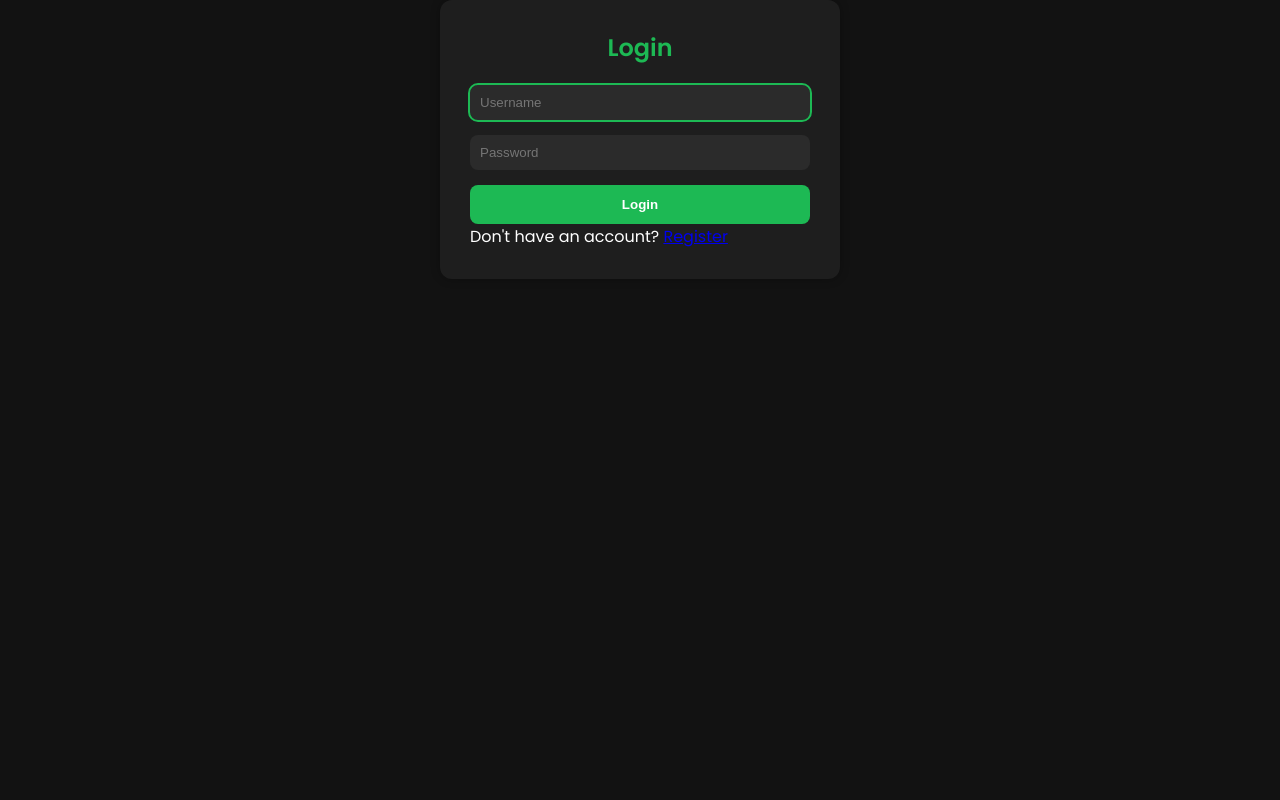
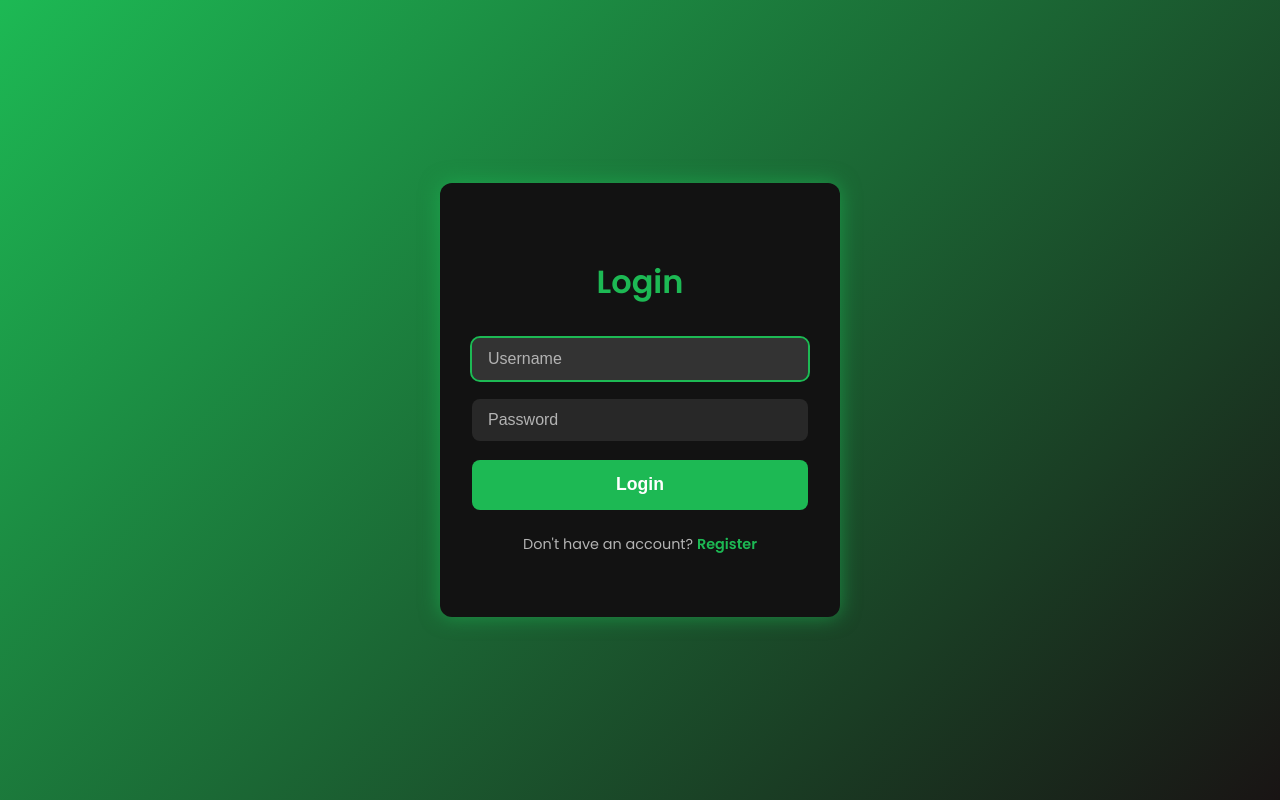
Before and after one commit to MenukaSankalpa/spotify_clone, a PHP site: page / in a window 1280 px wide. Run offline with PHP 8.4, Linux system fonts and the light colour scheme.

Commit message:
both add css codes

```diff
--- a/assets/css/style.css
+++ b/assets/css/style.css
@@ -1,122 +1,102 @@
-/* Import Poppins font */
-@import url('https://fonts.googleapis.com/css2?family=Poppins:wght@400;600&display=swap');
-
-* {
-    box-sizing: border-box;
-    margin: 0;
-    padding: 0;
+/* Reset & Base */
+*, *::before, *::after {
+  box-sizing: border-box;
+}
+body {
+  margin: 0;
+  font-family: 'Poppins', sans-serif;
+  background: linear-gradient(135deg, #1db954 0%, #191414 100%);
+  color: #fff;
+  display: flex;
+  justify-content: center;
+  align-items: center;
+  height: 100vh;
 }
 
-body {
-    font-family: 'Poppins', sans-serif;
-    background-color: #121212; /* Spotify dark background */
-    color: #FFFFFF;
-    min-height: 100vh;
-    display: flex;
-    flex-direction: column;
+/* Container Styling */
+.container,
+.login-container {
+  background: #121212;
+  padding: 3rem 2rem;
+  border-radius: 12px;
+  box-shadow: 0 0 20px rgba(29, 185, 84, 0.6);
+  width: 100%;
+  max-width: 400px;
+  text-align: center;
 }
 
-/* Header */
-header {
-    background-color: #1DB954; /* Spotify green */
-    padding: 15px 30px;
-    display: flex;
-    justify-content: space-between;
-    align-items: center;
+/* Headings */
+h2 {
+  margin-bottom: 2rem;
+  font-weight: 600;
+  font-size: 2rem;
+  color: #1DB954;
 }
 
-header h1 a {
-    color: #ffffff;
-    text-decoration: none;
-    font-size: 1.5rem;
+/* Forms */
+form {
+  display: flex;
+  flex-direction: column;
+  gap: 1.2rem;
 }
 
-nav a {
-    color: #ffffff;
-    text-decoration: none;
-    margin-left: 20px;
-    font-weight: 500;
+/* Inputs */
+input {
+  padding: 0.75rem 1rem;
+  font-size: 1rem;
+  border-radius: 8px;
+  border: none;
+  background: #282828;
+  color: #fff;
+  transition: background 0.3s ease;
 }
-
-nav a:hover {
-    text-decoration: underline;
+input::placeholder {
+  color: #b3b3b3;
 }
-
-/* Main layout */
-main {
-    flex: 1;
-    padding: 40px 20px;
-}
-
-/* Footer */
-footer {
-    background-color: #000;
-    color: #fff;
-    text-align: center;
-    padding: 15px 0;
-    font-size: 0.9rem;
-}
-
-/* Login/Register form container */
-.login-container, .register-container {
-    max-width: 400px;
-    margin: 0 auto;
-    background-color: #1e1e1e;
-    padding: 30px;
-    border-radius: 12px;
-    box-shadow: 0 0 10px rgba(0,0,0,0.3);
-}
-
-.login-container h2,
-.register-container h2 {
-    margin-bottom: 20px;
-    text-align: center;
-    color: #1DB954;
-}
-
-form label {
-    display: block;
-    margin-bottom: 5px;
-    font-weight: 500;
-}
-
-form input {
-    width: 100%;
-    padding: 10px;
-    margin-bottom: 15px;
-    border: none;
-    border-radius: 8px;
-    background-color: #2b2b2b;
-    color: white;
-}
-
-form input:focus {
-    outline: 2px solid #1DB954;
+input:focus {
+  outline: 2px solid #1DB954;
+  background: #333;
 }
 
 /* Buttons */
 button {
-    background-color: #1DB954;
-    color: white;
-    border: none;
-    padding: 12px;
-    width: 100%;
-    border-radius: 8px;
-    font-weight: 600;
-    cursor: pointer;
-    transition: background-color 0.3s ease;
+  background: #1DB954;
+  border: none;
+  padding: 0.9rem;
+  border-radius: 8px;
+  color: #fff;
+  font-weight: 600;
+  font-size: 1.1rem;
+  cursor: pointer;
+  transition: background 0.3s ease;
+}
+button:hover {
+  background: #17a94a;
 }
 
-button:hover {
-    background-color: #17a94a;
+/* Paragraphs & Links */
+p {
+  margin-top: 1.5rem;
+  font-size: 0.9rem;
+  color: #b3b3b3;
+}
+a {
+  color: #1DB954;
+  text-decoration: none;
+  font-weight: 600;
+}
+a:hover {
+  text-decoration: underline;
 }
 
-/* Error messages */
-.error {
-    background-color: #ff4c4c;
-    color: white;
-    padding: 10px;
-    margin-bottom: 15px;
-    border-radius: 6px;
-    text-align: center;
+/* Error Messages */
+.error,
+.error-message {
+  background: #ff4c4c;
+  color: #fff;
+  padding: 0.8rem;
+  border-radius: 8px;
+  font-weight: 600;
+  margin-bottom: 1.5rem;
+  min-height: 1.2em;
 }
```
